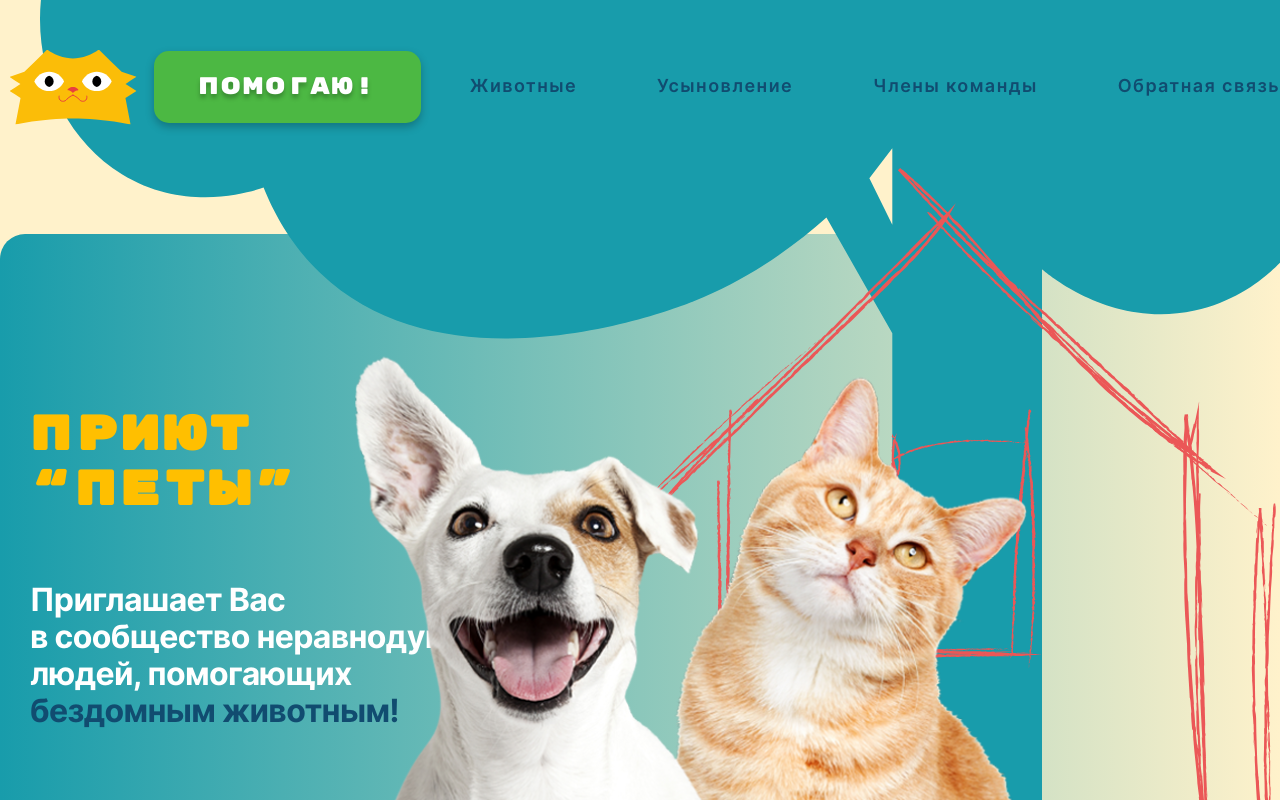
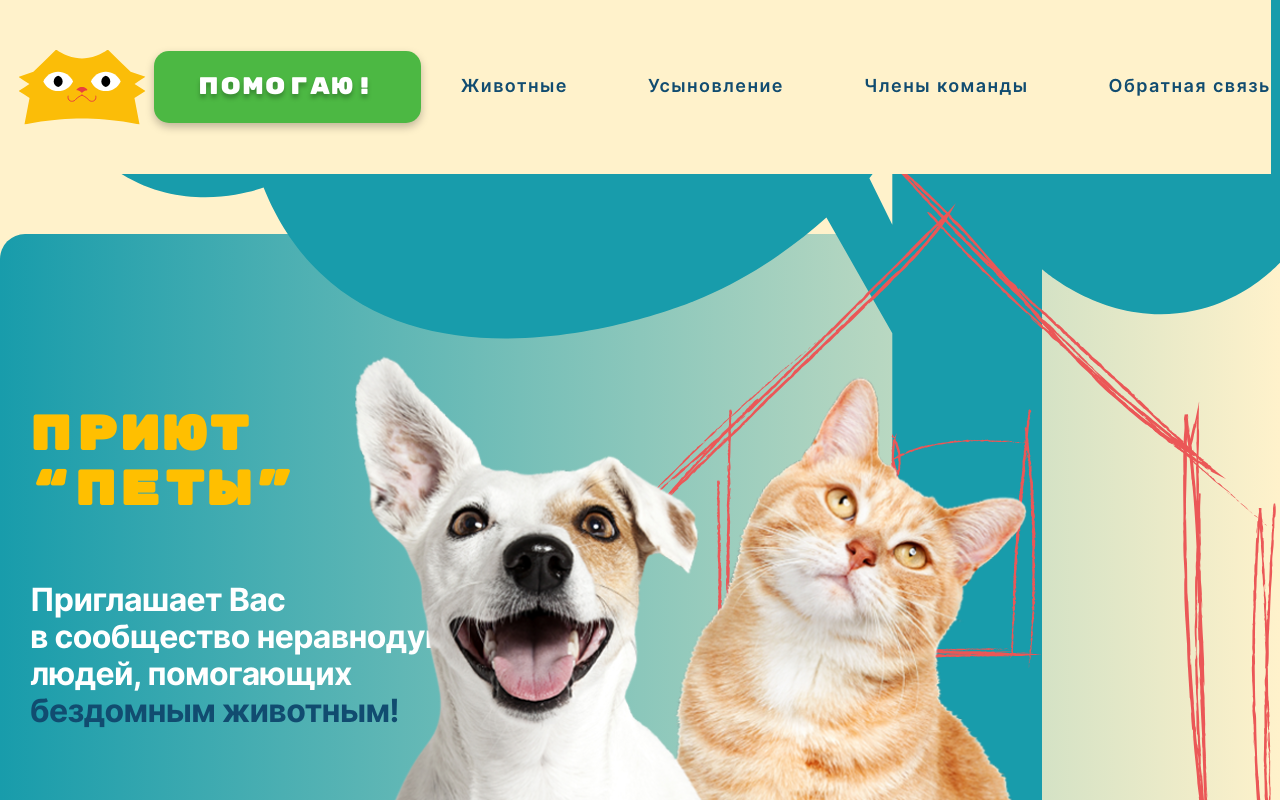
Before and after one commit to Pets-for-Juniors/First-Svelte-project, a SvelteKit app: page / in a window 1280 px wide. Shown: the top 800 px of the page. Built offline with nearby package versions, Linux system fonts and the light colour scheme.

Commit message:
fix: change the layout - the main styles are now inside the root

```diff
--- a/src/styles/global.scss
+++ b/src/styles/global.scss
@@ -15,6 +15,7 @@
 	--extra-large-text: 48px;
 
 	/* Elements */
+	--section-max-width: calc(1920px - (188px * 2));
 	--border-radius-button: 15px;
 	--border-radius-section: 25px;
 }
--- a/src/styles/index.scss
+++ b/src/styles/index.scss
@@ -1,19 +1,26 @@
 @import './normalize.css';
 @import './global';
 @import '../lib/assets/fonts/fonts.css';
+
+body {
+	width: 100%;
+	max-width: 1920px;
+	display: flex;
+	flex-direction: column;
+	align-items: center;
+	margin: 0 auto;
 
 	* {
 		box-sizing: border-box;
 	}
 
-body {
+	#root {
+		width: 100%;
 		display: flex;
 		flex-direction: column;
 		align-items: center;
 		position: relative;
 
-	width: 100%;
-	max-width: 1920px;
 		height: 100%;
 		margin: 0 auto;
 		padding: 0;
@@ -26,8 +33,4 @@ body {
 
 		background: var(--beige);
 	}
-
-#root {
-	width: 100%;
-	max-width: calc(1920px - (188px * 2));
 }
```
Lines whose indentation alone changed are shown as unchanged.
